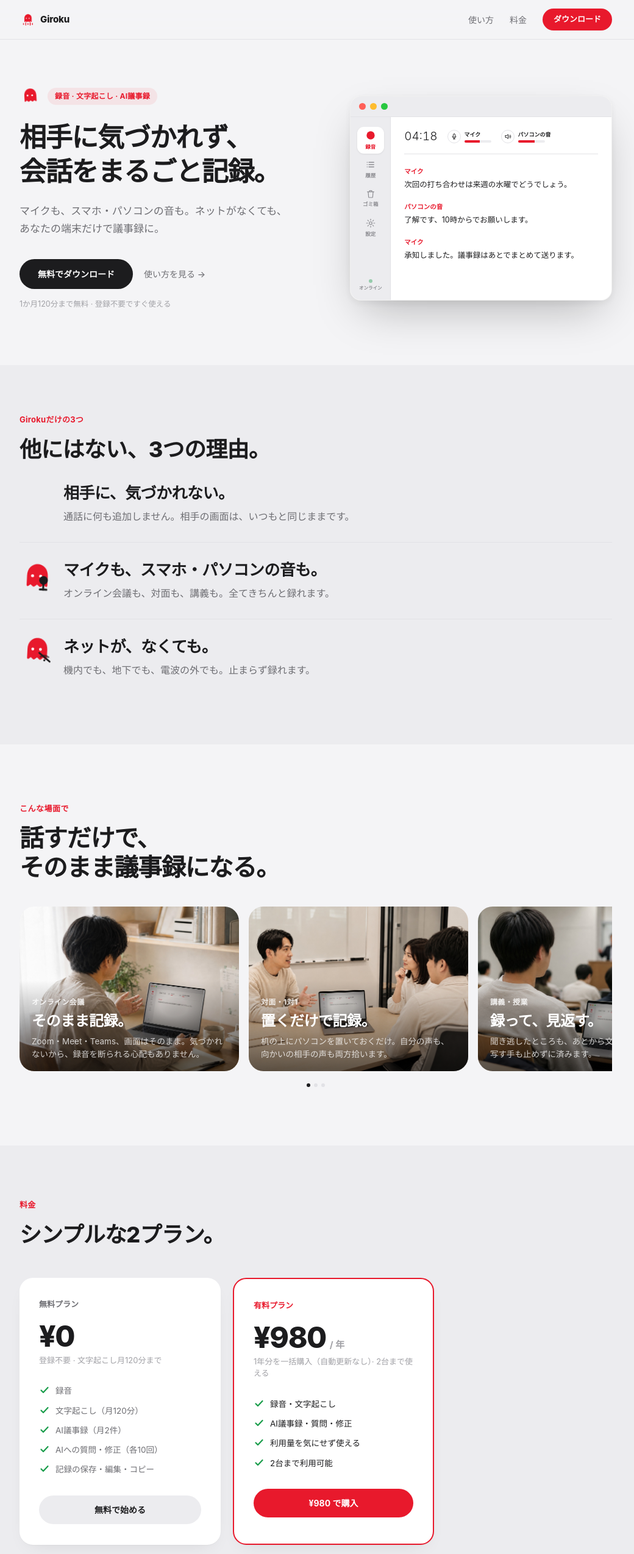
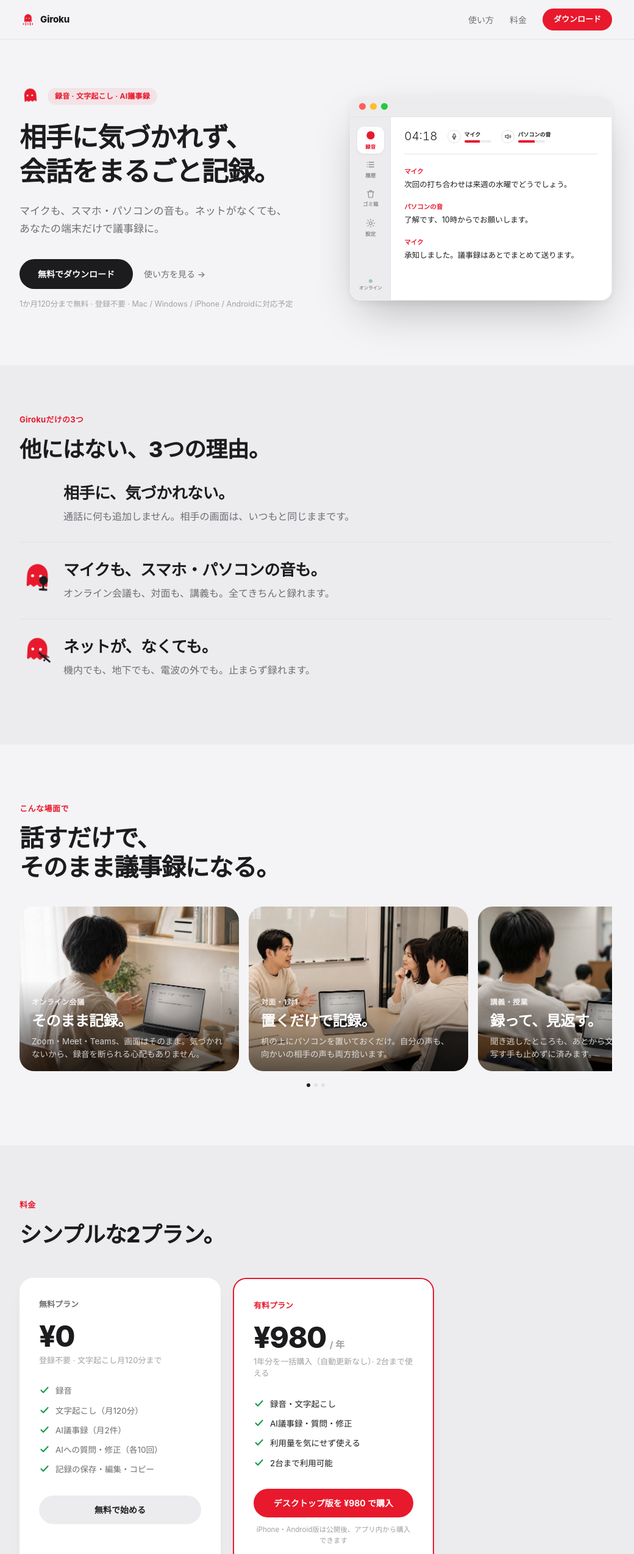
Before and after one commit to naoyattsuji/giroku-lp, a Next.js app: page / in a window 1280 px wide. Shown: the top 2549 px of the page at 61% size, without its empty margins (122-1162 px from the left). Built offline with nearby package versions, Linux system fonts and the light colour scheme.

Commit message:
feat: show mobile release status on landing page

```diff
--- a/app/page.tsx
+++ b/app/page.tsx
@@ -210,7 +210,7 @@ export default function Home() {
               </a>
               <a href="#scenes" style={{ fontSize: 14, color: "var(--text-2)", fontWeight: 500 }}>使い方を見る →</a>
             </div>
-            <p style={{ fontSize: 12.5, color: "var(--text-3)" }}>1か月120分まで無料 · 登録不要ですぐ使える</p>
+            <p style={{ fontSize: 12.5, color: "var(--text-3)" }}>1か月120分まで無料 · 登録不要 · Mac / Windows / iPhone / Androidに対応予定</p>
           </div>
           <Reveal delay={120}>
             <div style={{ display: "flex", justifyContent: "center" }}>
@@ -316,8 +316,11 @@ export default function Home() {
                 onMouseEnter={(e) => ((e.currentTarget as HTMLElement).style.opacity = "0.85")}
                 onMouseLeave={(e) => ((e.currentTarget as HTMLElement).style.opacity = "1")}
               >
-                ¥980 で購入
+                デスクトップ版を ¥980 で購入
               </a>
+              <p style={{ fontSize: 11.5, color: "var(--text-3)", lineHeight: 1.55, marginTop: 12, textAlign: "center" }}>
+                iPhone・Android版は公開後、アプリ内から購入できます
+              </p>
             </div>
           </div>
           </Reveal>
@@ -334,12 +337,18 @@ export default function Home() {
             <h2 style={{ fontSize: "clamp(30px, 4vw, 42px)", fontWeight: 800, letterSpacing: "-0.03em", lineHeight: 1.15, marginBottom: 28, color: "var(--text-1)" }}>
               今すぐ始める
             </h2>
-            <div style={{ display: "flex", gap: 12, flexWrap: "wrap", marginBottom: 18, justifyContent: "center" }}>
-              <span style={{ ...btnDark, opacity: 0.55, cursor: "not-allowed" }} aria-disabled="true">
+            <div style={{ display: "grid", gridTemplateColumns: "repeat(auto-fit, minmax(min(220px, 100%), 1fr))", gap: 12, width: "min(100%, 620px)", margin: "0 auto 18px" }}>
+              <span style={{ display: "inline-flex", alignItems: "center", justifyContent: "center", padding: "14px 24px", background: "var(--surface-2)", color: "var(--text-3)", fontSize: 14, borderRadius: 999, whiteSpace: "nowrap" }} aria-disabled="true">
                 macOS版 — 公開準備中
               </span>
-              <span style={{ display: "inline-flex", alignItems: "center", padding: "14px 30px", background: "var(--surface-2)", color: "var(--text-3)", fontSize: 14, borderRadius: 999, whiteSpace: "nowrap" }}>
+              <span style={{ display: "inline-flex", alignItems: "center", justifyContent: "center", padding: "14px 24px", background: "var(--surface-2)", color: "var(--text-3)", fontSize: 14, borderRadius: 999, whiteSpace: "nowrap" }}>
                 Windows版 — 準備中
+              </span>
+              <span style={{ display: "inline-flex", alignItems: "center", justifyContent: "center", padding: "14px 24px", background: "var(--surface-2)", color: "var(--text-3)", fontSize: 14, borderRadius: 999, whiteSpace: "nowrap" }}>
+                iPhone版 — 準備中
+              </span>
+              <span style={{ display: "inline-flex", alignItems: "center", justifyContent: "center", padding: "14px 24px", background: "var(--surface-2)", color: "var(--text-3)", fontSize: 14, borderRadius: 999, whiteSpace: "nowrap" }}>
+                Android版 — 準備中
               </span>
             </div>
             <p style={{ fontSize: 12.5, color: "var(--text-3)" }}>1か月120分まで無料 · 登録不要</p>
```
